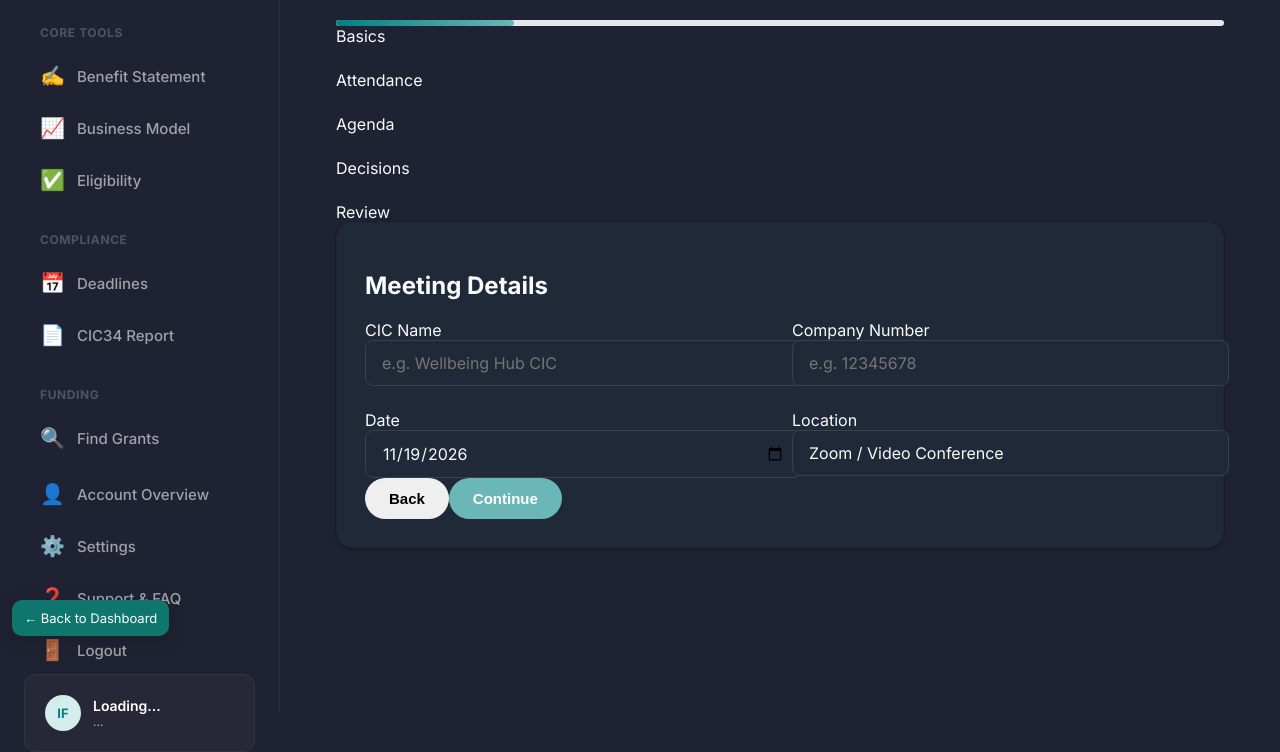
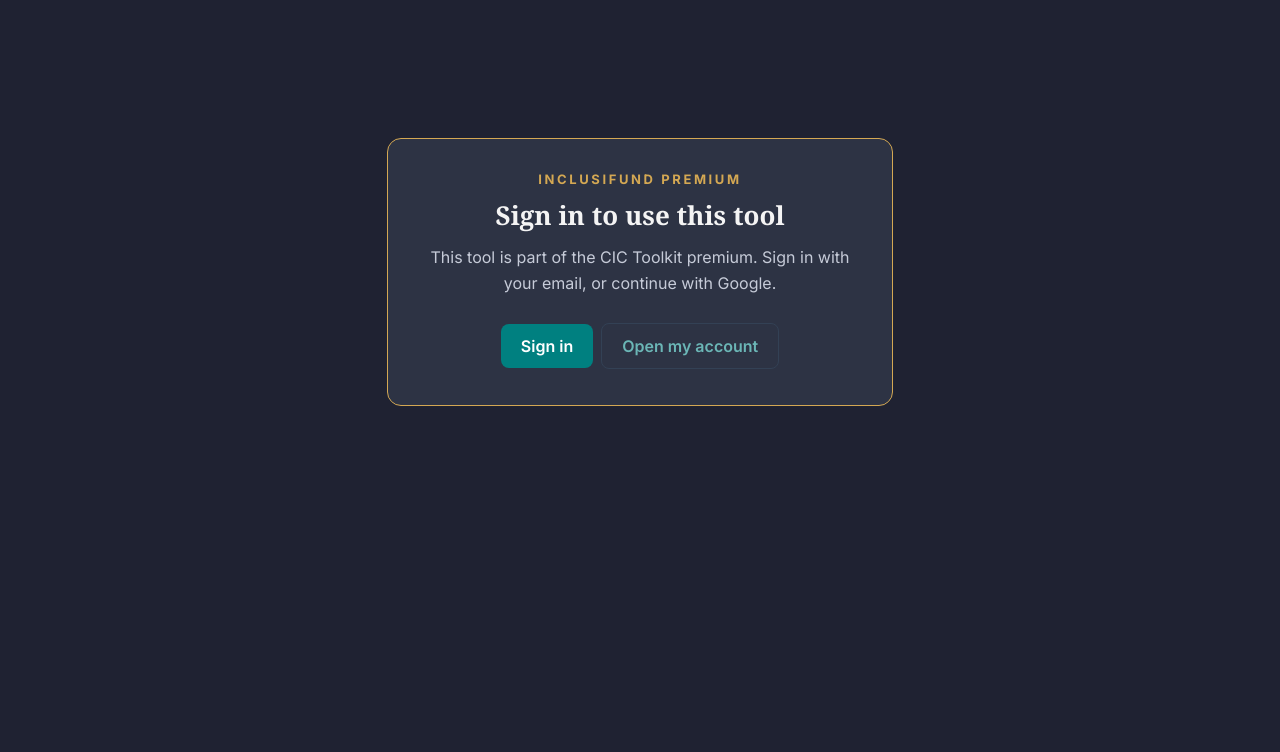
Before and after one commit to Inclusifund/CICToolKit, a plain HTML site: page deploy/board-pack-builder.html in a window 1280 px wide. Shown: the part 152-904 px from the top of the page. Drawn offline with nearby package versions, Linux system fonts and the light colour scheme.

Commit message:
Board pack: premium gate (server-checked via the app's secure session, no identity from the browser)
Co-Authored-By: Claude Opus 5.5 <noreply@anthropic.com>

```diff
--- /dev/null
+++ b/deploy/assets/js/premium-gate.js
@@ -0,0 +1,67 @@
+/* Premium gate for the static premium tools (board pack, benefit statement, business model). 19 Nov 2026.
+ *
+ * Uses the SAME secure session as the account app (/app): Convex Auth keeps a short-lived JWT in localStorage on this
+ * origin. We send it to the production backend's premium:getPremiumStatus, which decides from the server-side
+ * entitlement. No email, tier or user id is read from or trusted in the browser.
+ *
+ * The page stays hidden (head style below) until the backend says premium: true; otherwise a locked card is shown.
+ * Honest limit: these tools run in the browser, so this is an access gate, not DRM. Moving them into /app is the
+ * long-term fix. The JWT lasts about an hour; an expired one reads as signed out, and opening the account app
+ * (which refreshes it) and coming back via Premium fixes that.
+ */
+(function () {
+  var CONVEX_URL = "https://basic-toad-42.eu-west-1.convex.cloud";
+  var JWT_KEY = "__convexAuthJWT_" + CONVEX_URL.replace(/[^a-zA-Z0-9]/g, "");
+  var hide = document.createElement("style");
+  hide.id = "premium-gate-hide";
+  hide.textContent = "body{visibility:hidden}";
+  document.head.appendChild(hide);
+
+  function reveal() { var s = document.getElementById("premium-gate-hide"); if (s) s.remove(); }
+
+  function lock(signedIn) {
+    var title = signedIn ? "This is a premium tool" : "Sign in to use this tool";
+    var text = signedIn
+      ? "It's part of the CIC Toolkit's lifetime premium. Upgrade once and every premium tool is yours."
+      : "This tool is part of the CIC Toolkit premium. Sign in with your email, or continue with Google.";
+    var primary = signedIn
+      ? '<a href="/upgrade-landing.html" style="background:#d4a853;color:#1F2232">Upgrade to Lifetime &mdash; &pound;297</a>'
+      : '<a href="/app/index.html#/login" style="background:#008080;color:#fff">Sign in</a>';
+    // Overlay on top of the still-hidden page (a child can be visibility:visible inside a hidden body), so the
+    // tool's own React mount is left alone and can't throw.
+    var overlay = document.createElement("div");
+    overlay.setAttribute("role", "dialog"); overlay.setAttribute("aria-modal", "true");
+    overlay.style.cssText = "visibility:visible;position:fixed;inset:0;z-index:2147483647;overflow:auto";
+    overlay.innerHTML =
+      '<div style="min-height:100vh;display:flex;align-items:center;justify-content:center;padding:24px;background:#1F2232;font-family:Inter,system-ui,sans-serif">' +
+      '<div style="max-width:440px;background:#2D3344;border:1px solid #d4a853;border-radius:14px;padding:32px;color:#F4F4F4;text-align:center">' +
+      '<div style="font:700 13px Inter,sans-serif;letter-spacing:.2em;color:#d4a853;text-transform:uppercase;margin-bottom:10px">InclusiFund Premium</div>' +
+      '<h1 style="font:700 26px Lora,Georgia,serif;margin:0 0 12px">' + title + '</h1>' +
+      '<p style="color:#c6cbd8;line-height:1.6;margin:0 0 22px">' + text + '</p>' +
+      '<style>.pg-btn a{display:inline-block;padding:12px 20px;border-radius:8px;font-weight:600;text-decoration:none;margin:4px}</style>' +
+      '<div class="pg-btn">' + primary + '<a href="/app/index.html#/premium" style="color:#6BB6B6;border:1px solid #334155">Open my account</a></div>' +
+      '</div></div>';
+    document.body.appendChild(overlay);
+  }
+
+  var token = null;
+  try { token = window.localStorage.getItem(JWT_KEY); } catch (e) { token = null; }
+  if (!token) { document.addEventListener("DOMContentLoaded", function () { lock(false); }); return; }
+
+  fetch(CONVEX_URL + "/api/query", {
+    method: "POST",
+    headers: { "Content-Type": "application/json", "Authorization": "Bearer " + token },
+    body: JSON.stringify({ path: "premium:getPremiumStatus", args: {}, format: "json" }),
+  })
+    .then(function (r) { return r.json(); })
+    .then(function (res) {
+      var v = res && res.status === "success" ? res.value : null;
+      var go = function () { if (v && v.premium === true) reveal(); else lock(!!(v && v.authenticated)); };
+      if (document.readyState === "loading") document.addEventListener("DOMContentLoaded", go); else go();
+    })
+    .catch(function () {
+      // Fail closed, but kindly: a network error shows the sign-in card rather than the tool.
+      var go = function () { lock(false); };
+      if (document.readyState === "loading") document.addEventListener("DOMContentLoaded", go); else go();
+    });
+})();
--- a/deploy/board-pack-builder.html
+++ b/deploy/board-pack-builder.html
@@ -2,6 +2,8 @@
 <html lang="en-GB">
 
 <head>
+    <!-- Premium gate first, before anything renders (19 Nov 2026) -->
+    <script src="assets/js/premium-gate.js"></script>
     <meta charset="UTF-8">
     <meta name="viewport" content="width=device-width, initial-scale=1.0">
     <title>InclusiFund Tools | Board Pack Builder 2.0</title>
```
